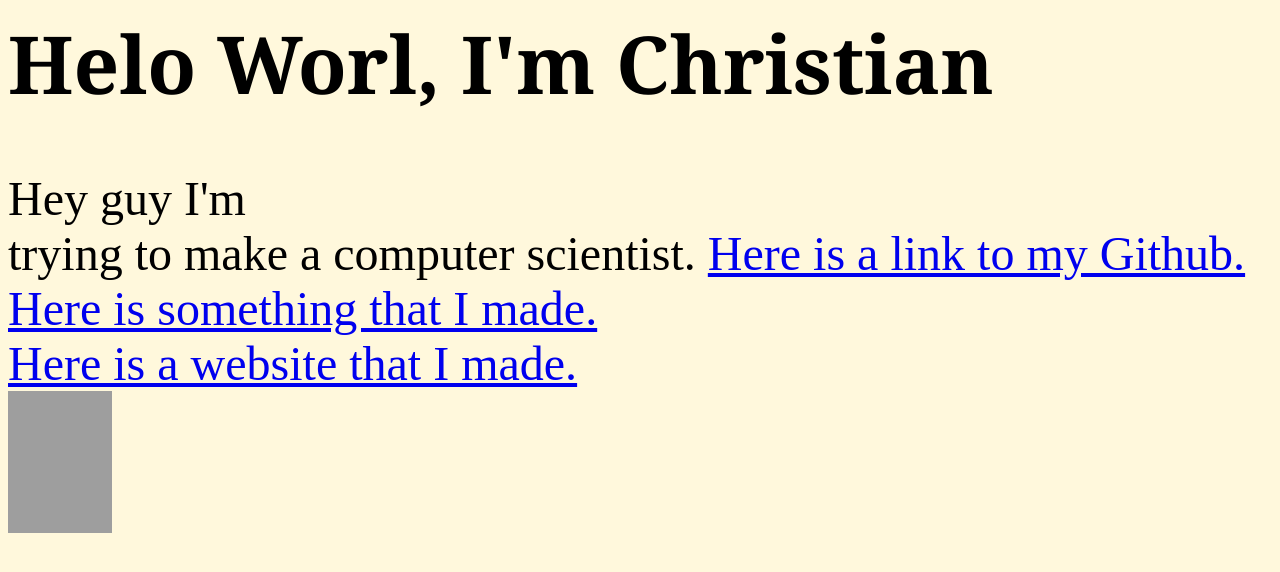
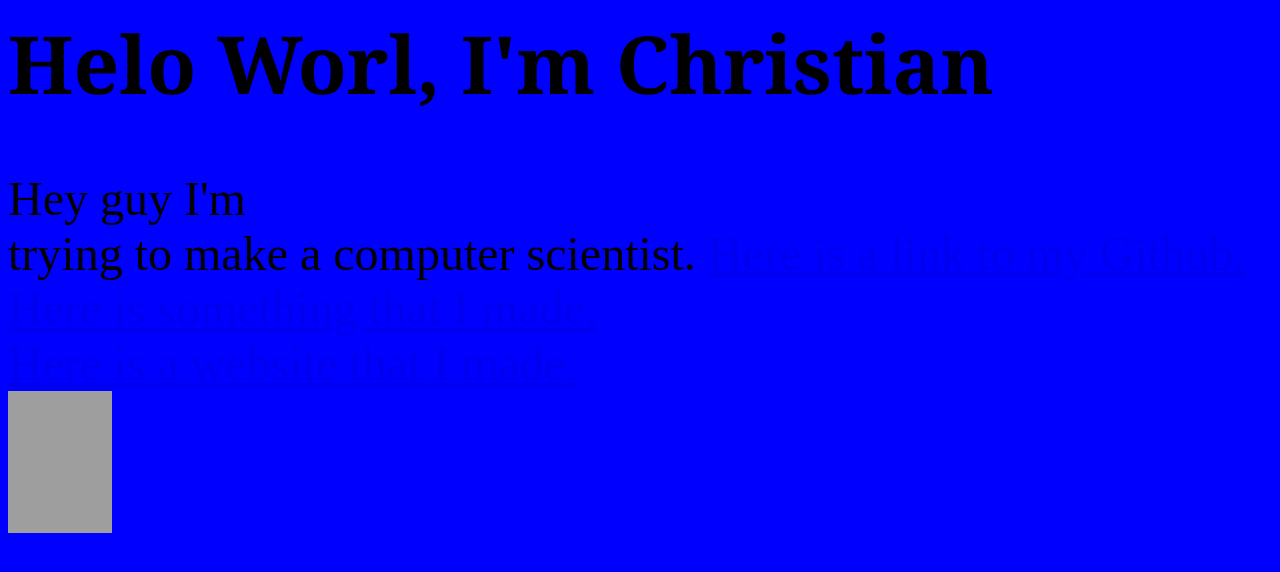
Before and after one commit to ChristianDoucette/ChristianDoucette.github.io, a plain HTML site: page index.html in a window 1280 px wide. Drawn offline with Linux system fonts and the light colour scheme; grey boxes are pictures that could not be loaded.

Commit message:
Update index.html
changed background color

```diff
--- a/index.html
+++ b/index.html
@@ -1,4 +1,4 @@
-<body style="background-color:cornsilk;">
+<body style="background-color:blue;">
 
 <h1 style="font-family:georgia;font-size:500%"> Helo Worl, I'm Christian </h1>
 <p style="font-family:Times New Roman;font-size:300%">Hey guy I'm <br>trying to make a computer scientist.</p1>
```
